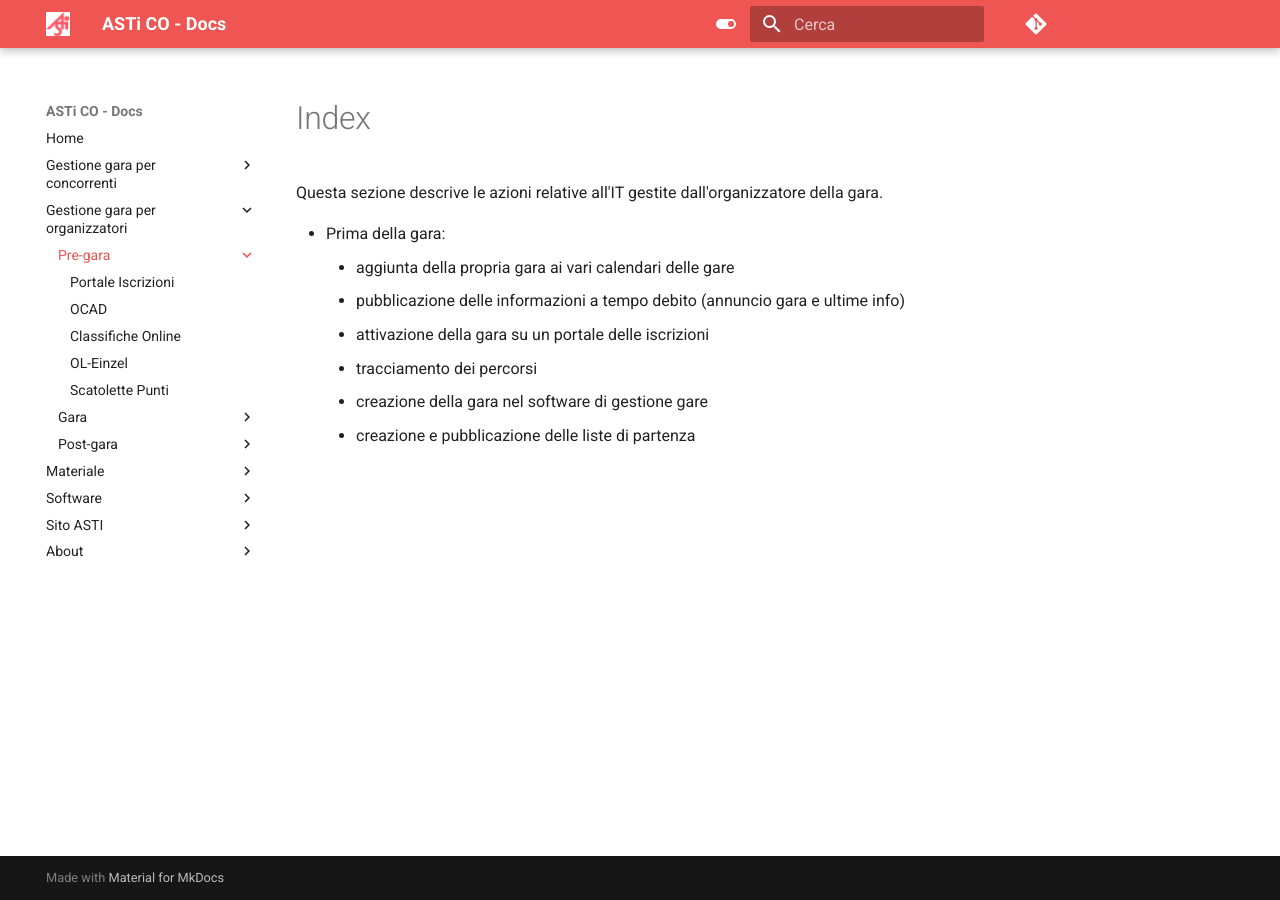
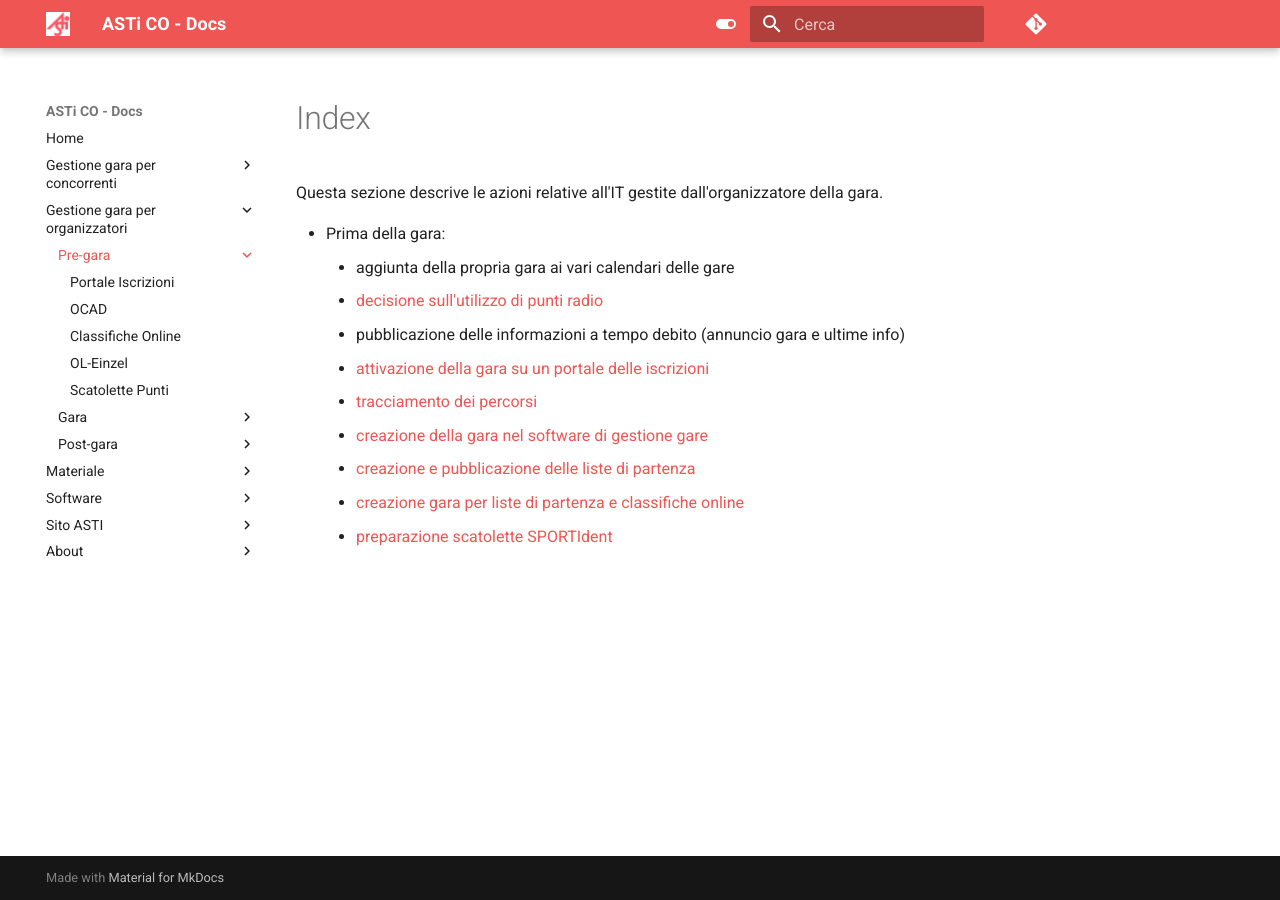
Before and after one commit to asti-co/doc, an MkDocs documentation site: the page built from docs/gestione_gara_org/pregara/index.md, in a window 1280 px wide. Built offline with MkDocs 1.6.1 and Material for MkDocs 9.7.7, drawn with Linux system fonts in a browser that asks for light colours; comment, search, counter and statistics services are not loaded.

Commit message:
Punti radio v1

```diff
--- a/docs/gestione_gara_org/pregara/index.md
+++ b/docs/gestione_gara_org/pregara/index.md
@@ -2,8 +2,11 @@ Questa sezione descrive le azioni relative all'IT gestite dall'organizzatore del
 
 - Prima della gara:
     - aggiunta della propria gara ai vari calendari delle gare
+    - [decisione sull'utilizzo di punti radio](punti_radio.md)
     - pubblicazione delle informazioni a tempo debito (annuncio gara e ultime info)
-    - attivazione della gara su un portale delle iscrizioni
-    - tracciamento dei percorsi
-    - creazione della gara nel software di gestione gare
-    - creazione e pubblicazione delle liste di partenza
+    - [attivazione della gara su un portale delle iscrizioni](iscrizioni.md)
+    - [tracciamento dei percorsi](ocad_pregara.md)
+    - [creazione della gara nel software di gestione gare](oleinzel_pregara.md)
+    - [creazione e pubblicazione delle liste di partenza](oleinzel_pregara.md)
+    - [creazione gara per liste di partenza e classifiche online](o2rank_pregara.md)
+    - [preparazione scatolette SPORTIdent](punti_sportident.md)
```
Also changed, not shown: docs/gestione_gara_org/pregara/punti_radio.md (added, +56 -0 lines), docs/gestione_gara_org/pregara/punti_sportident.md (+4 -1 lines), docs/gestione_gara_org/pregara/inc/puntiRadioVelpoz.png (added), 1 other file.
